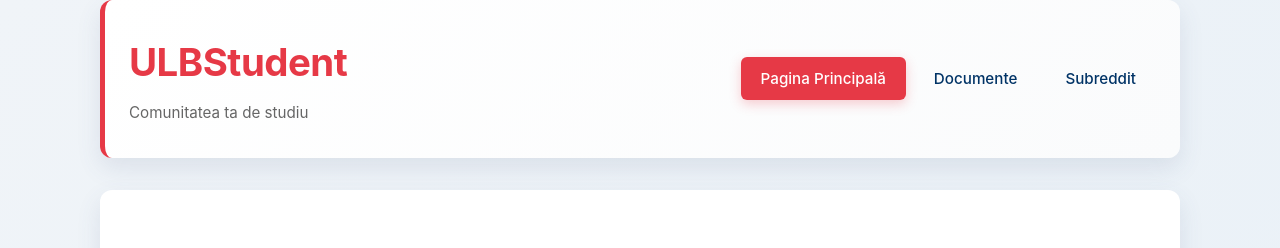
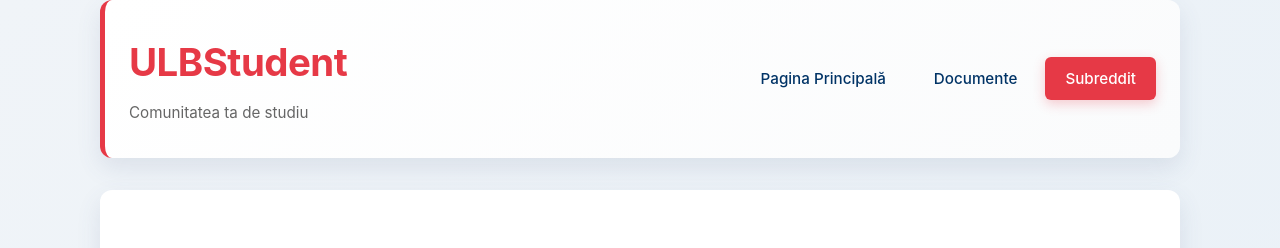
Before and after one commit to mihaioliu/ULBStudent, a plain HTML site: page subreddit.html in a window 1280 px wide. Shown: the top 248 px of the page. Drawn offline with Linux system fonts and the light colour scheme.

Commit message:
Commit-ul 2 modificat
Butoanele din nav bar au fost activate

```diff
--- a/subreddit.html
+++ b/subreddit.html
@@ -19,9 +19,9 @@
       <nav>
         <ul>
           <!-- Navigare catre sectiuni -->
-          <li><a href="index.html" class="nav-link active">Pagina Principală</a></li>
-          <li><a href="documente.html" class="nav-link">Documente</a></li>
-          <li><a href="subreddit.html" class="nav-link">Subreddit</a></li>
+          <li><a href="index.html" class="nav-link">Pagina Principală</a></li>
+          <li><a href="documente.html" class="nav-link ">Documente</a></li>
+          <li><a href="subreddit.html" class="nav-link active">Subreddit</a></li>
         </ul>
       </nav>
     </header>
```
Also changed, not shown: documente.html (+2 -2 lines).
